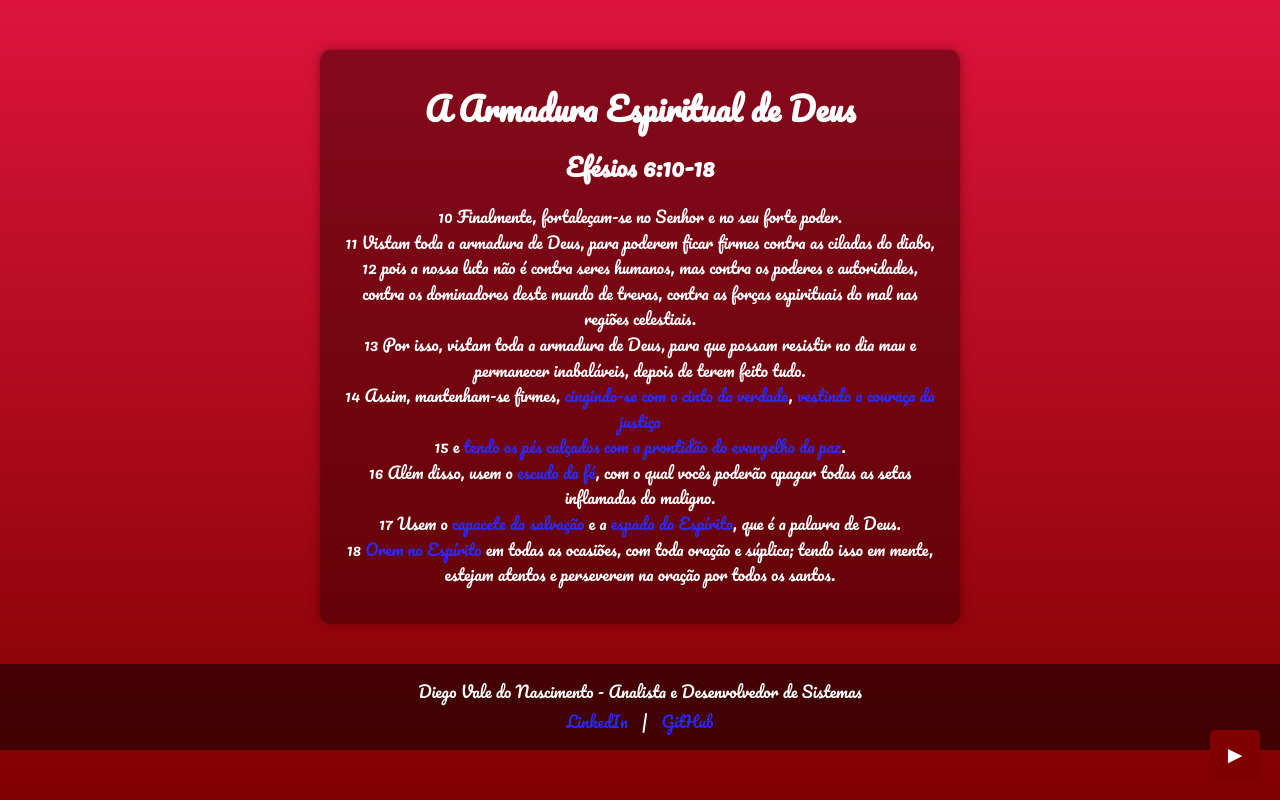
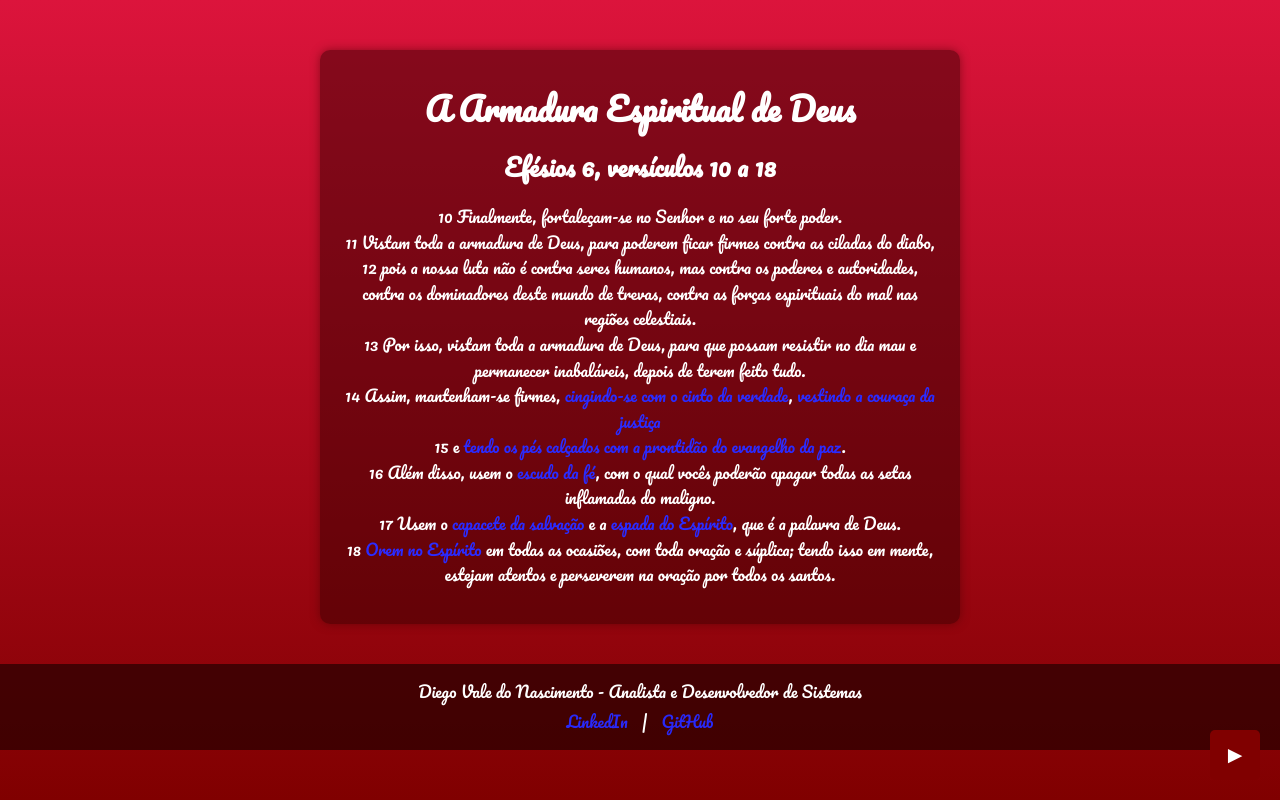
Before and after one commit to DVALENASCIMENTO/armaduraespiritual.project, a plain HTML site: page index.html in a window 1280 px wide. Drawn offline with Linux system fonts and the light colour scheme.

Commit message:
Update index.html

```diff
--- a/index.html
+++ b/index.html
@@ -9,7 +9,7 @@
 <body>
     <div class="container">
         <h1>A Armadura Espiritual de Deus</h1>
-        <h2>Efésios 6:10-18</h2>
+        <h2>Efésios 6, versículos 10 a 18</h2>
         <p>
             10 Finalmente, fortaleçam-se no Senhor e no seu forte poder.<br>
             11 Vistam toda a armadura de Deus, para poderem ficar firmes contra as ciladas do diabo,<br>
```
